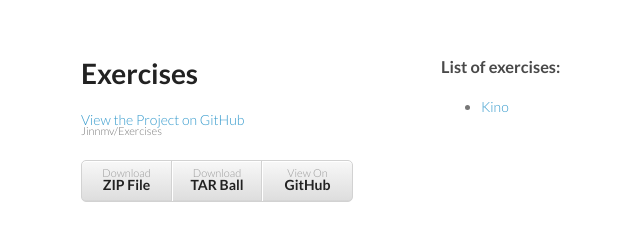
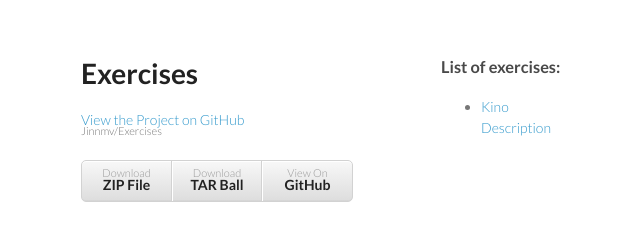
Before and after one commit to Jinnmv/Exercises, a plain HTML site: page index.html in a window 1280 px wide. Shown: the top 240 px of the page, 129-769 px from the left. Drawn offline with Linux system fonts and the light colour scheme.

Commit message:
index.html fixed

```diff
--- a/index.html
+++ b/index.html
@@ -28,7 +28,7 @@
       <section>
         <h3>List of exercises:</h3>
         <ul>
-            <li><a href="mockups/kino/index.html">Kino</a></li>
+            <li><a href="mockups/kino/">Kino<p>Description</p></a></li>
         </ul>
       </section>
       <footer>
```
